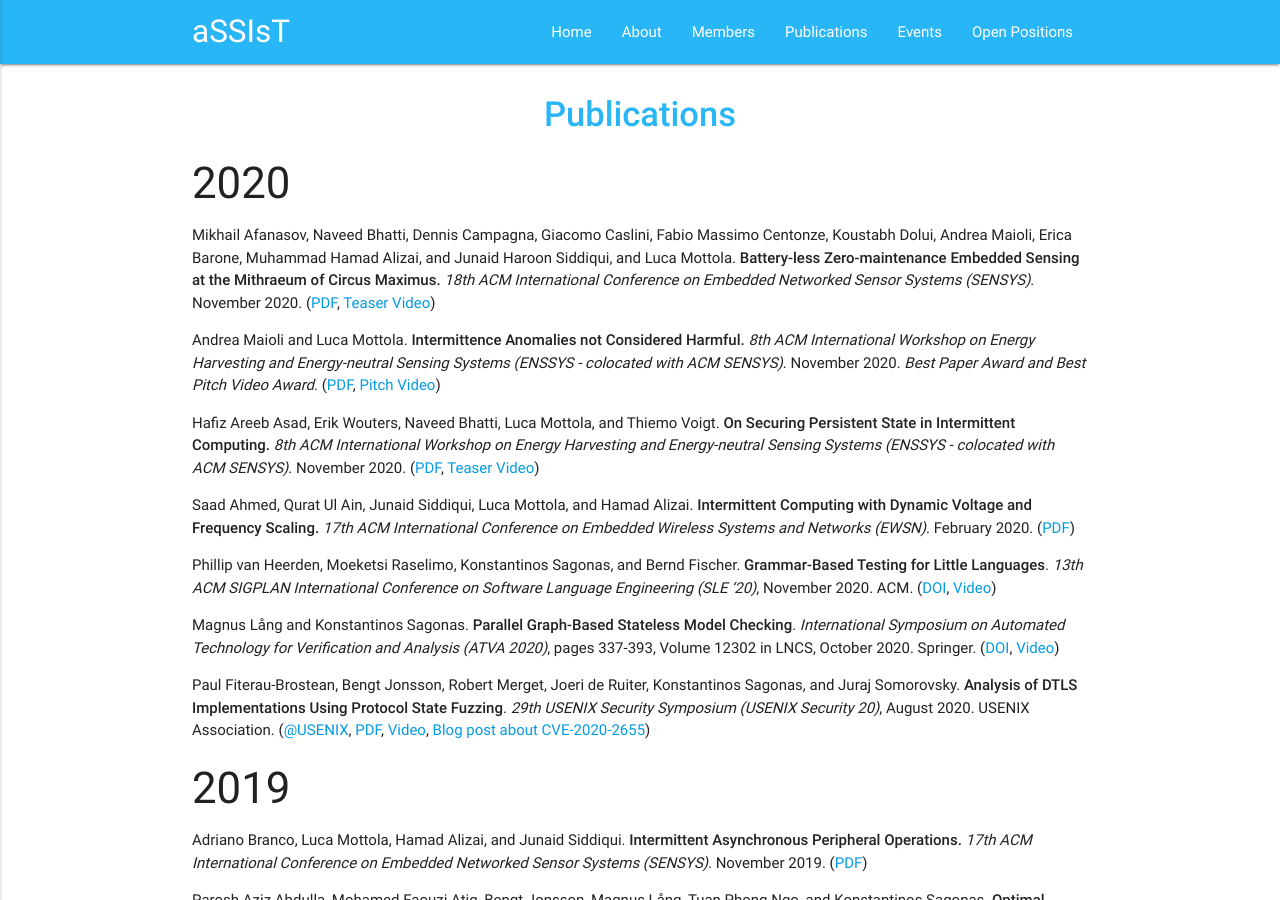
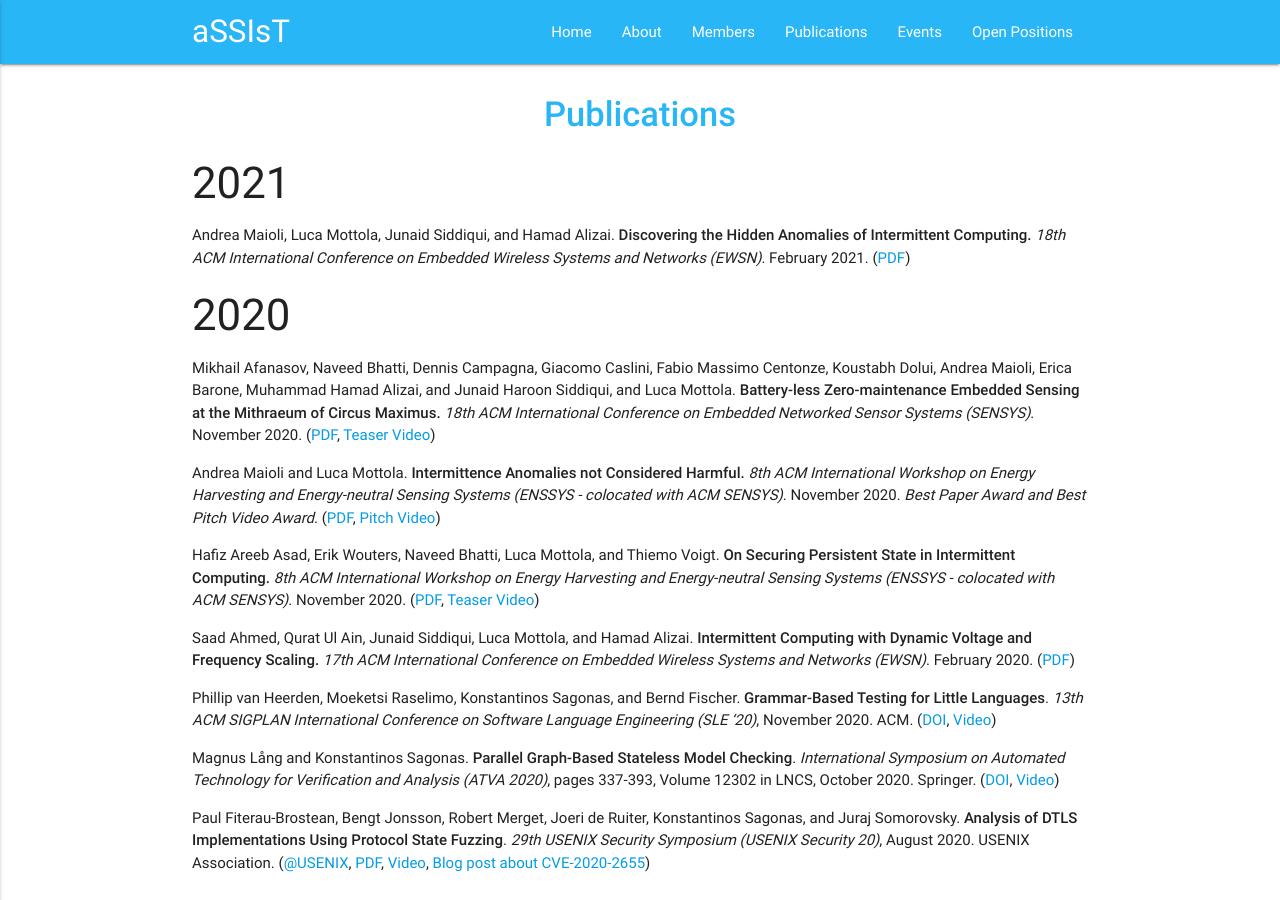
Before and after one commit to assist-project/assist-project.github.io, a Jekyll site: the page built from 03-publications.md, in a window 1280 px wide and 900 px high. Built offline with Jekyll 4.4.1, drawn with Linux system fonts in a browser that asks for light colours.

Commit message:
Update 03-publications.md
Added EWSN21 paper

```diff
--- a/03-publications.md
+++ b/03-publications.md
@@ -3,6 +3,12 @@ layout: page
 title: Publications
 permalink: /publications/
 ---
+
+### 2021
+
+- Andrea Maioli, Luca Mottola, Junaid Siddiqui, and Hamad Alizai. **Discovering the Hidden Anomalies of Intermittent Computing.** _18th ACM International Conference on Embedded Wireless Systems and Networks (EWSN)_. February 2021. ([PDF][maioli/ewsn21discovering])
+
+  [maioli/ewsn21discovering]: https://mottola.faculty.polimi.it/papers/maioli21discovering.pdf "Preprint"
 
 ### 2020
 
```
